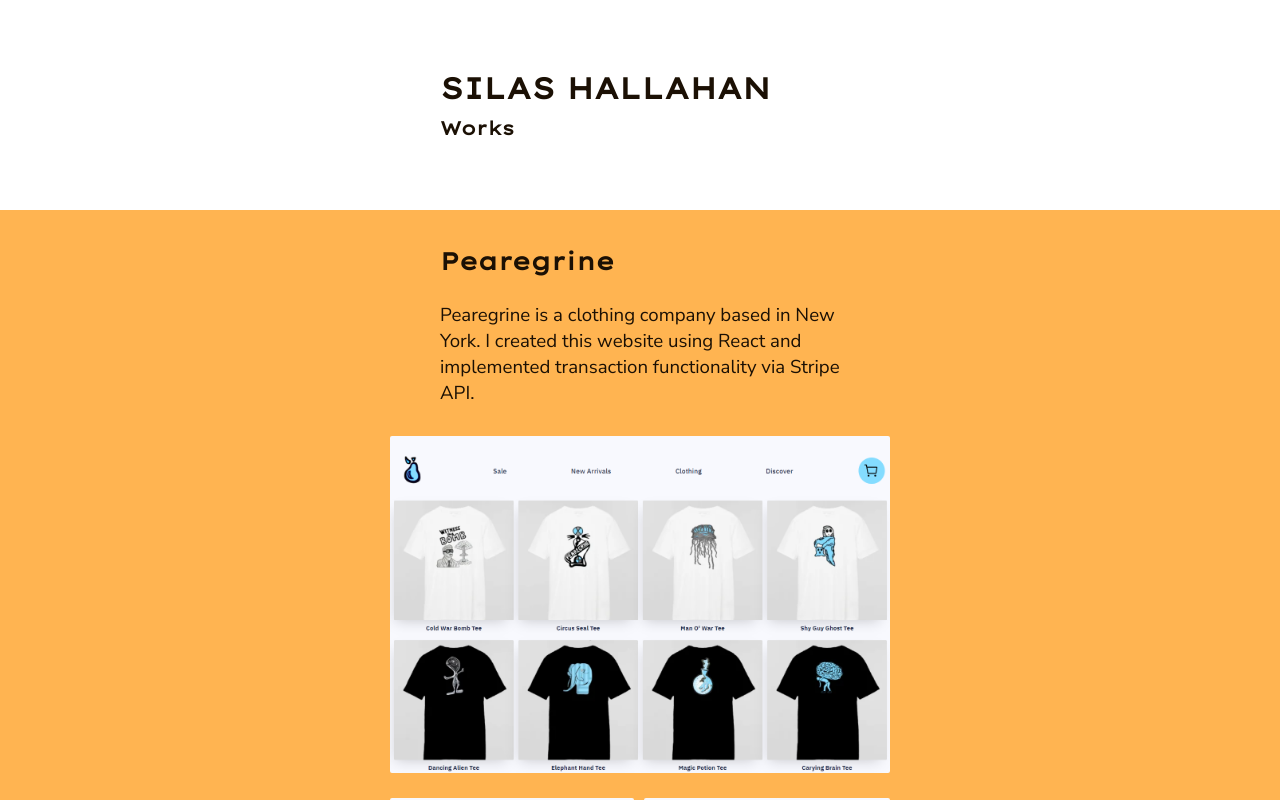
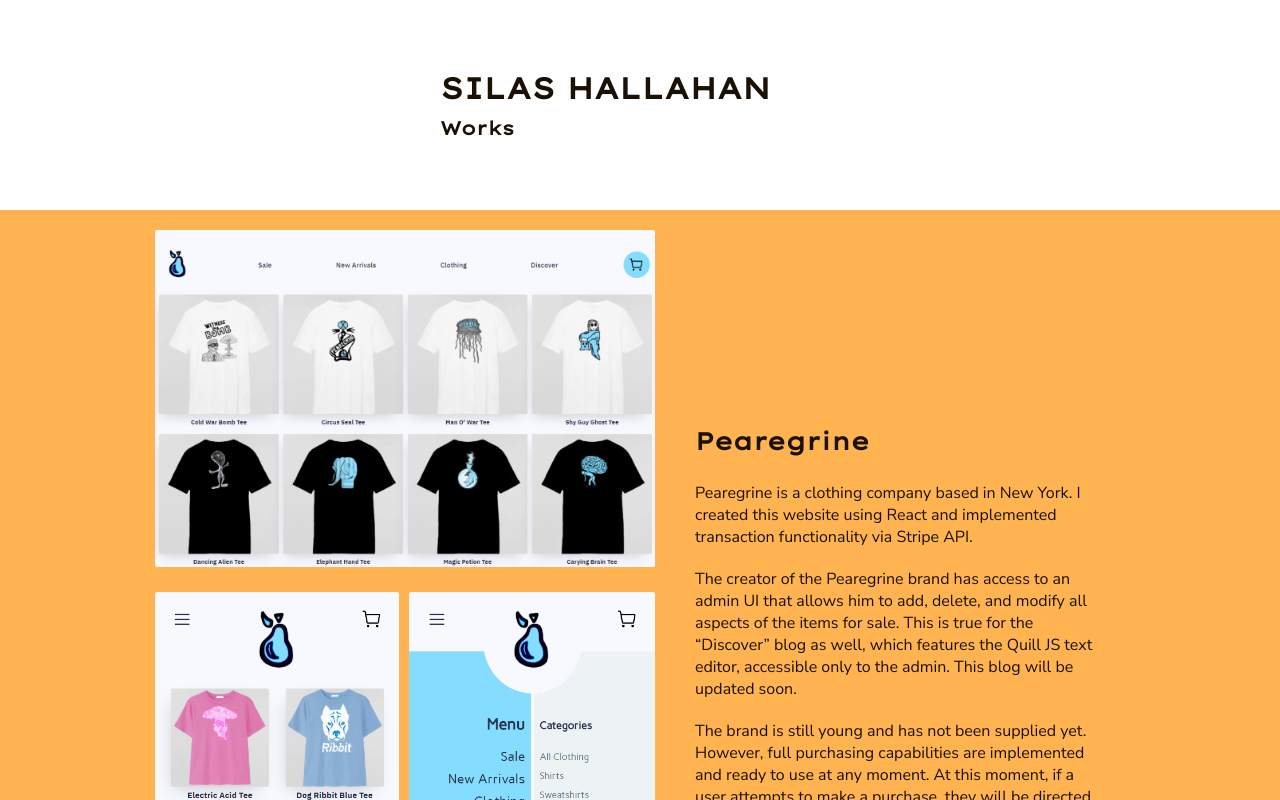
Before and after one commit to Loxphordex/simple-portfolio, a React (Create React App) app: page / in a window 1280 px wide. Shown: the top 800 px of the page. Built offline with nearby package versions, Linux system fonts and the light colour scheme.

Commit message:
desktop format

```diff
--- a/src/Project/Project.scss
+++ b/src/Project/Project.scss
@@ -93,6 +93,23 @@
 }
 
 @media only screen and (min-width: 768px) {
+  .display-container {
+    display: flex;
+    margin: auto;
+    justify-content: center;
+    align-items: center;
+    flex-flow: row-reverse;
+  }
+
+  .secondary-display {
+    min-width: 500px;
+    margin-right: 10px;
+  }
+
+  .info-paragraph {
+    font-size: 12pt;
+  }
+
   .project-link {
     max-width: 130px;
   }
--- a/src/Project/Project.tsx
+++ b/src/Project/Project.tsx
@@ -39,11 +39,15 @@
   }
 
   return (
-    <section className={`${theme} region project-container`}>
+    <div className={`${theme} region project-container`}>
+      <div className='display-container'>
+        <section className='main-display'>
           <h2 className='project-header'>
             <a href={links.liveSite} target='blank'>{name}</a>
           </h2>
           {renderInfo()}
+        </section>
+        <section className='secondary-display'>
           <div className='images-container'>
             <div className='desktop-images-container'>
               {renderDesktopImages()}
@@ -51,6 +55,8 @@
             <div className='mobile-images-container'>
               {renderMobileImages()}
             </div>
+          </div>
+        </section>
       </div>
       <div className='project-links '>
         <div className='link-border'>
@@ -65,6 +71,6 @@
           </div>
         }
       </div>
-    </section>
+    </div>
   )
 }
--- a/src/Project/ProjectList.tsx
+++ b/src/Project/ProjectList.tsx
@@ -4,7 +4,7 @@
 
 export default function ProjectList() {
   return (
-    <section className='project-list-container'>
+    <div className='project-list-container'>
       {dataList.map(project => {
         return <Project
           key={project.name}
@@ -16,6 +16,6 @@
           info={project.info}
         />
       })}
-    </section>
+    </div>
   )
 }
--- a/src/Project/projectData.ts
+++ b/src/Project/projectData.ts
@@ -1,4 +1,5 @@
 import { images, IImage } from '../images/imageStore'
+import { info } from '../info/info'
 
 export interface IProject {
   name: string
@@ -17,9 +18,7 @@
     githubClient: 'https://github.com/Loxphordex/k-client',
     githubServer: 'https://github.com/Loxphordex/k-server'
   },
-  info: [
-    'Pearegrine is a clothing company based in New York. I created this website using React and implemented transaction functionality via Stripe API.'
-  ],
+  info: info.pearegrine,
   desktopImages: images.pearegrine.desktopImages,
   mobileImages: images.pearegrine.mobileImages
 }
@@ -31,11 +30,7 @@
     liveSite: 'https://memoryfield.now.sh/',
     githubClient: 'https://github.com/Loxphordex/Memoryfield'
   },
-  info: [
-    'This is a musical sequencer created using React and the JavaScript Web Audio API.',
-    'It originated as a memorization game like Simon Says. After reworking the project to generate sound, it mutated into a programmable musical instrument.',
-    '(Still a WIP)'
-  ],
+  info: info.memoryField,
 }
 
 export const dataList = [
--- /dev/null
+++ b/src/info/info.js
@@ -0,0 +1,16 @@
+const pearegrine = [
+  'Pearegrine is a clothing company based in New York. I created this website using React and implemented transaction functionality via Stripe API.',
+  'The creator of the Pearegrine brand has access to an admin UI that allows him to add, delete, and modify all aspects of the items for sale. This is true for the “Discover” blog as well, which features the Quill JS text editor, accessible only to the admin. This blog will be updated soon.',
+  'The brand is still young and has not been supplied yet. However, full purchasing capabilities are implemented and ready to use at any moment. At this moment, if a user attempts to make a purchase, they will be directed to Stripe’s test checkout, and no real money will be exchanged.'
+]
+
+const memoryField = [
+  'This is a musical sequencer created using React and the JavaScript Web Audio API.',
+  'It originated as a memorization game like Simon Says. After reworking the project to generate sound, it mutated into a programmable musical instrument.',
+  '(Still a WIP)'
+]
+
+export const info = {
+  pearegrine,
+  memoryField
+}
```
Lines whose indentation alone changed are shown as unchanged.
